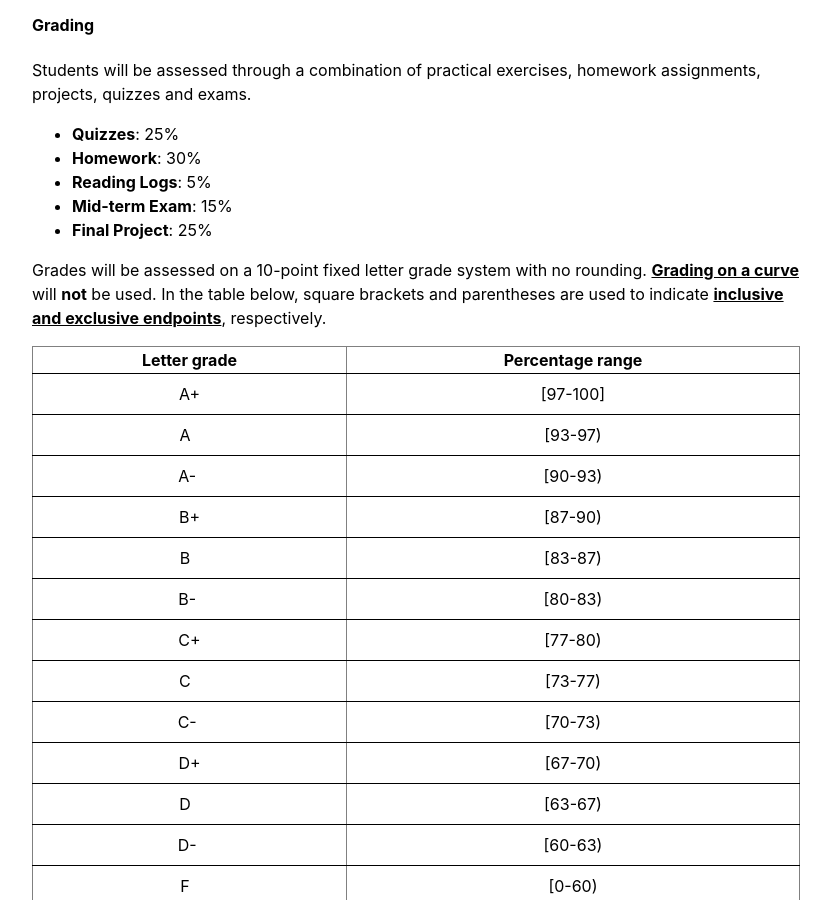
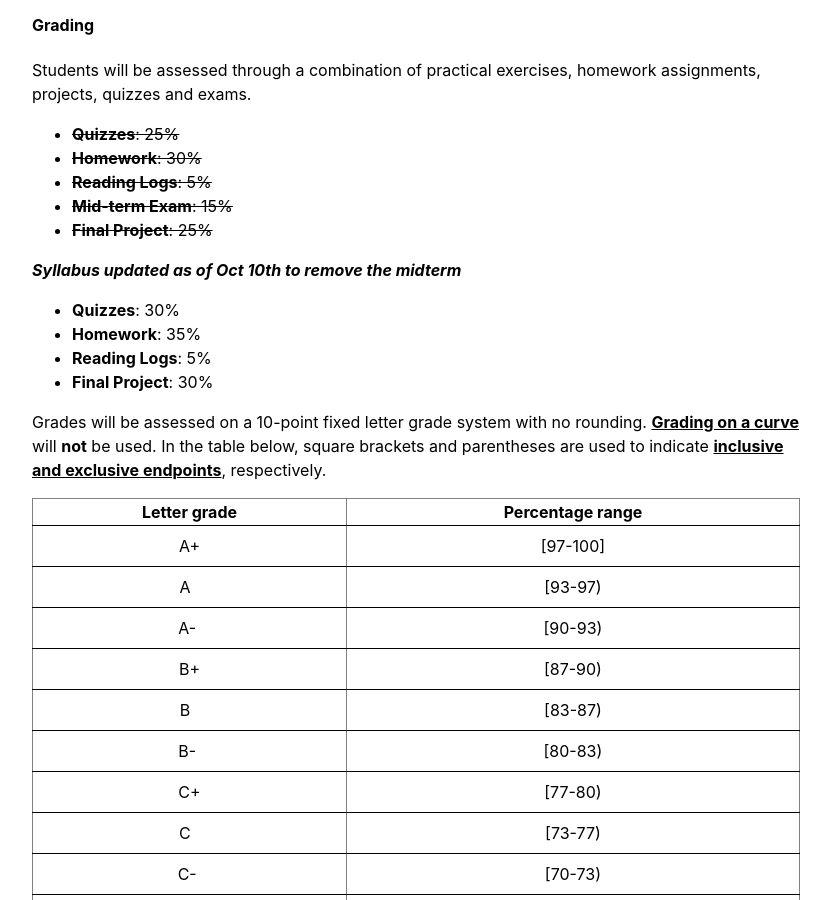
Before and after one commit to 2022-Fall-LING-270/2022-Fall-LING-270.github.io, a Jekyll site: the page built from index.md, in a window 1280 px wide and 900 px high, scrolled down 3057 px. Shown: the whole window, without its empty margins (224-1055 px from the left). Built offline with Jekyll 4.4.1, drawn with Linux system fonts in a browser that asks for light colours.

Commit message:
Updated the syllabus to remove the midterm

```diff
--- a/index.md
+++ b/index.md
@@ -95,11 +95,18 @@ There will not be regularly scheduled office hours for this class, however if yo
 
 Students will be assessed through a combination of practical exercises, homework assignments, projects, quizzes and exams.
 
-* **Quizzes**: 25%
-* **Homework**: 30%
+* ~~**Quizzes**: 25%~~
+* ~~**Homework**: 30%~~
+* ~~**Reading Logs**: 5%~~
+* ~~**Mid-term Exam**: 15%~~
+* ~~**Final Project**: 25%~~
+
+_**Syllabus updated as of Oct 10th to remove the midterm**_
+
+* **Quizzes**: 30%
+* **Homework**: 35%
 * **Reading Logs**: 5%
-* **Mid-term Exam**: 15%
-* **Final Project**: 25%
+* **Final Project**: 30%
 
 Grades will be assessed on a 10-point fixed letter grade system with no rounding. [Grading on a curve](http://en.wikipedia.org/wiki/Grading_on_a_curve) will **not** be used. In the table below, square brackets and parentheses are used to indicate [inclusive and exclusive endpoints](https://en.wikipedia.org/wiki/Interval_(mathematics)#Including_or_excluding_endpoints), respectively.
 
```
